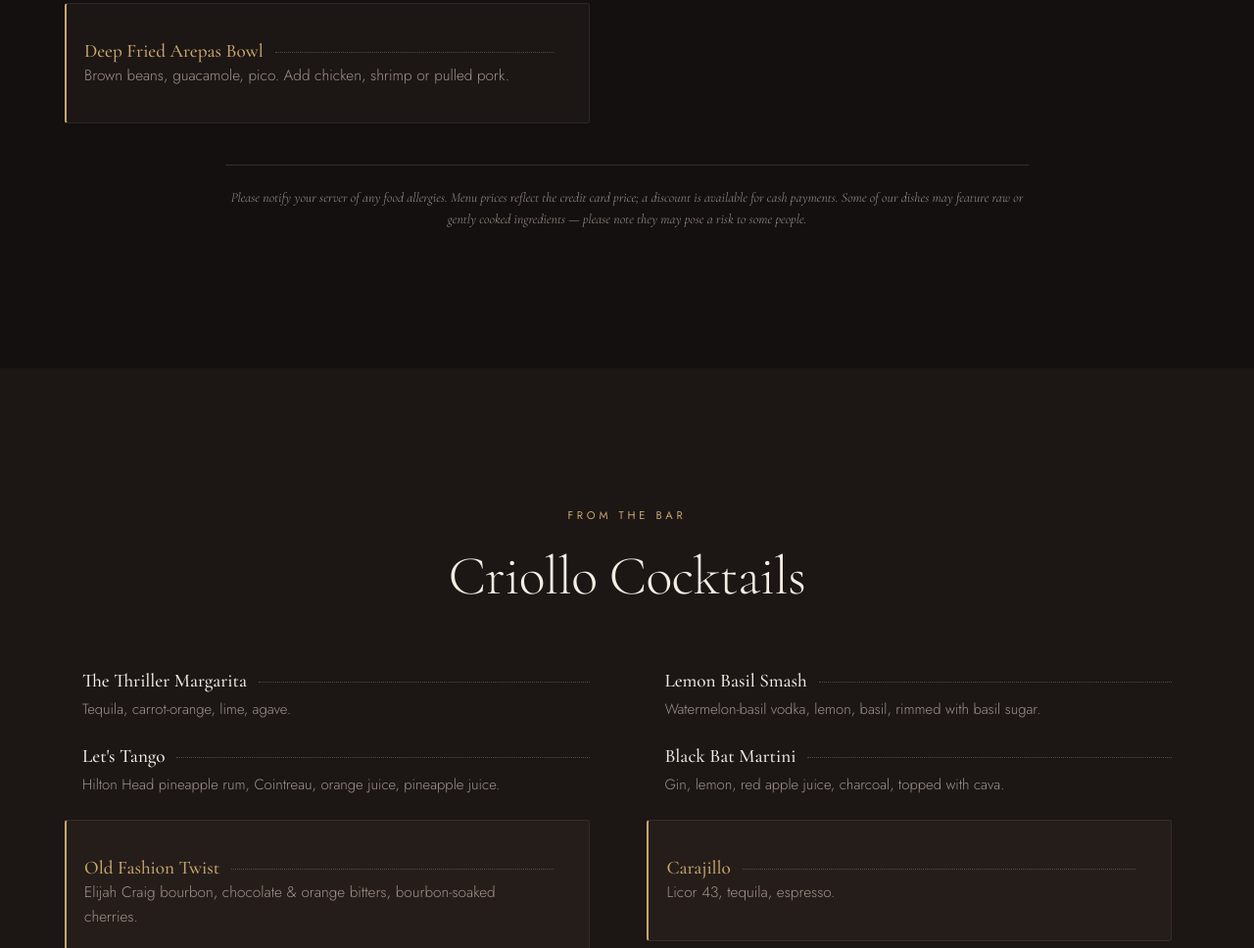
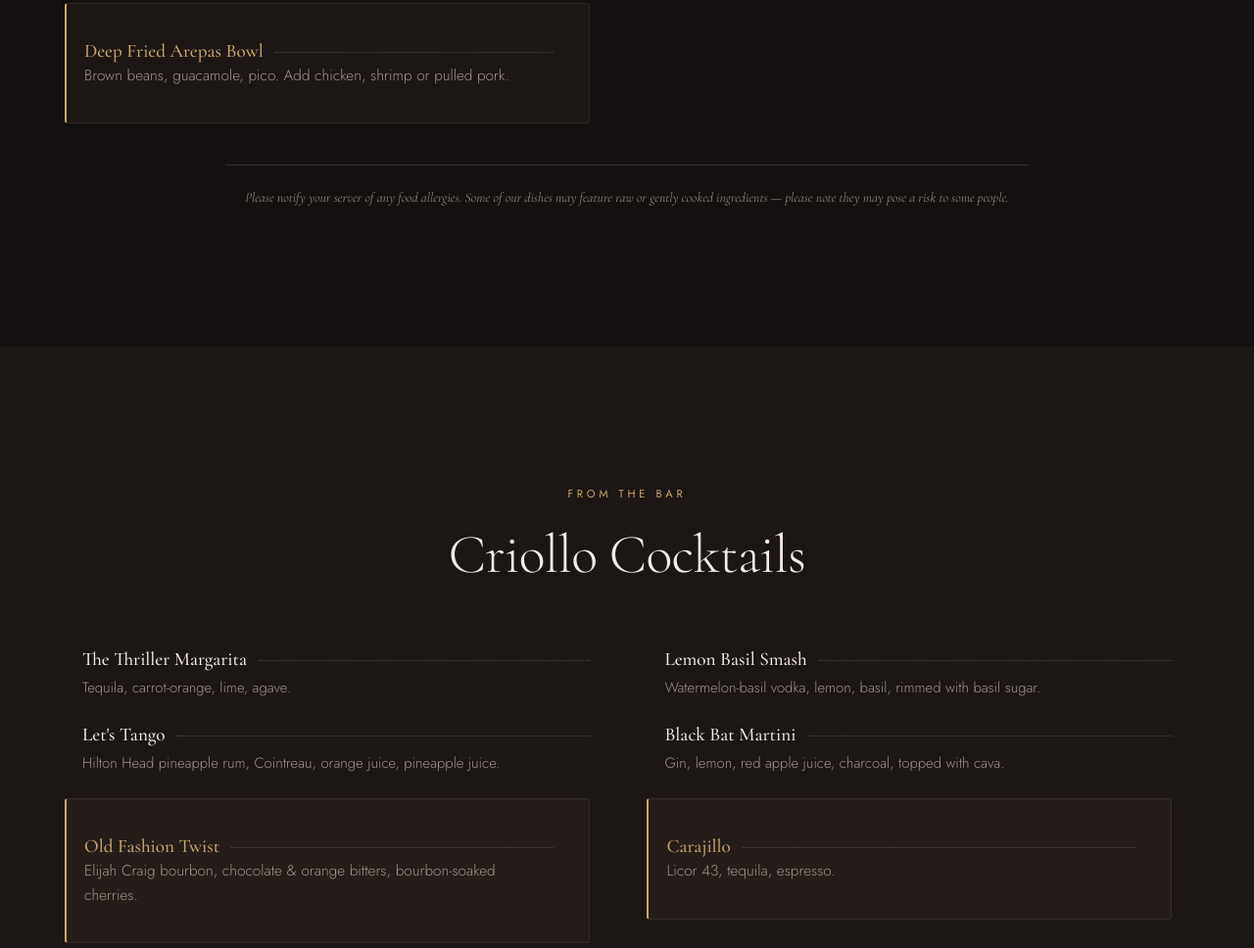
Before and after one commit to wfwayfresh/criollo-beaufort, a website: page menu.html in a window 1280 px wide. Shown: the part 1787-2755 px from the top of the page at 98% size. Drawn offline with nearby package versions, Linux system fonts and the light colour scheme.

Commit message:
Removed pricing language from Criollo menu note

```diff
--- a/menu.html
+++ b/menu.html
@@ -174,7 +174,7 @@
       </div>
 
       <p class="mnote wrap-narrow" style="padding-inline:0;margin-inline:auto;text-align:center">
-        Please notify your server of any food allergies. Menu prices reflect the credit card price; a discount is available for cash payments. Some of our dishes may feature raw or gently cooked ingredients — please note they may pose a risk to some people.
+        Please notify your server of any food allergies. Some of our dishes may feature raw or gently cooked ingredients — please note they may pose a risk to some people.
       </p>
     </div>
   </section>
```
